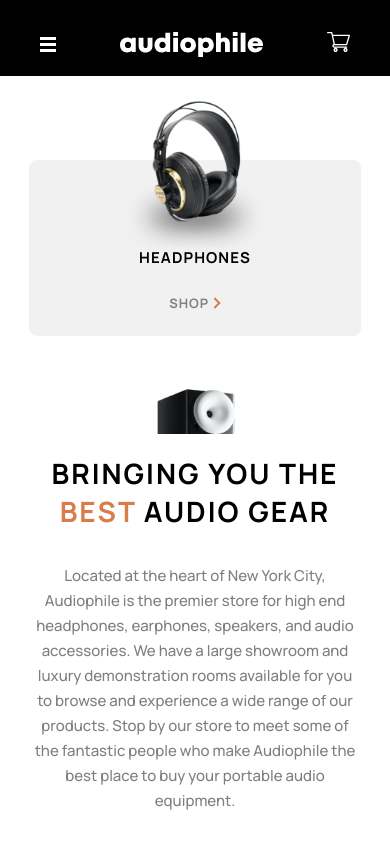
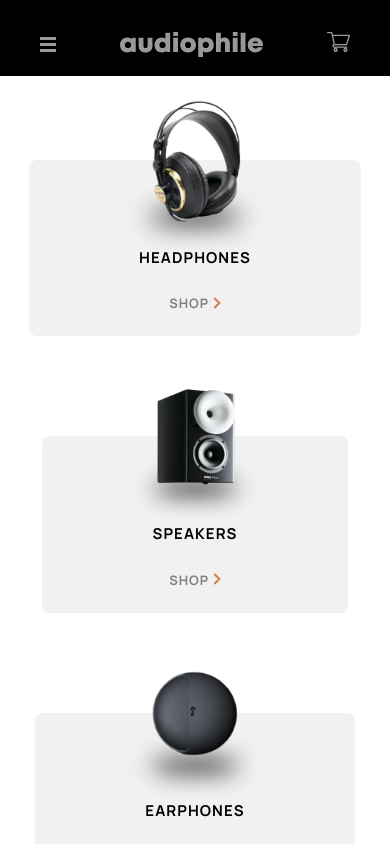
Before and after one commit to seangray-dev/Audiophile, a React (Vite) app: page /products/1 in a window 390 px wide. Both pictures are taken after a click on the button 48 px from the left and 44 px from the top of the page. Shown: the top 844 px of the page. Built offline with nearby package versions, Linux system fonts and the light colour scheme.

Commit message:
add animation for cart toggle and mobile menu toggle

```diff
--- a/src/components/shared/MobileNav.jsx
+++ b/src/components/shared/MobileNav.jsx
@@ -2,7 +2,7 @@ import { React, useState, useEffect } from 'react';
 import { Link } from 'react-router-dom';
 import ButtonShop from '/src/components/shared/buttons/Button-Shop.jsx';
 
-function MobileNav() {
+function MobileNav({ onClose }) {
   const [showMobileMenu, setShowMobileMenu] = useState(false);
 
   useEffect(() => {
@@ -11,6 +11,7 @@ function MobileNav() {
 
   function handleClick() {
     setShowMobileMenu(false);
+    onClose();
   }
 
   return (
@@ -18,7 +19,7 @@ function MobileNav() {
       className={`lg:hidden bg-pureWhite mobile-menu ${
         showMobileMenu ? 'active' : 'hidden'
       }`}>
-      <ul className='pt-[84px] md:pt-[110px] flex flex-col md:flex-row md:justify-between gap-[100px] md:gap-[10px] md:max-w-[689px] mx-auto items-center lg:hidden'>
+      <ul className='pt-[84px] md:pt-[110px] flex flex-col md:flex-row md:justify-between gap-[100px] md:gap-[10px] md:max-w-[689px] mx-auto items-center lg:hidden pb-8'>
         <li className=''>
           <div className='relative flex flex-col gap-[22px] text-center bg-paleSilver rounded-lg px-[110px] md:px-[54px] pt-[88px] pb-[22px] mx-auto'>
             <img
--- a/src/components/shared/Nav.jsx
+++ b/src/components/shared/Nav.jsx
@@ -2,6 +2,17 @@ import React, { useState } from 'react';
 import { Link } from 'react-router-dom';
 import MobileNav from './MobileNav';
 import Cart from './cart/Cart';
+import { motion } from 'framer-motion';
+
+const Backdrop = ({ onClick }) => (
+  <motion.div
+    className='fixed inset-0 bg-black opacity-40 z-40'
+    onClick={onClick}
+    initial={{ opacity: 0 }}
+    animate={{ opacity: 0.4 }}
+    exit={{ opacity: 0 }}
+  />
+);
 
 function MobileMenuButton({ onClick }) {
   return (
@@ -90,13 +101,28 @@ function Nav() {
             )}
           </div>
         </nav>
-        {isMobileMenuOpen && <MobileNav />}
+        {isMobileMenuOpen && (
+          <>
+            <Backdrop onClick={toggleMobileMenu} />
+            <motion.div
+              className='fixed top-0 left-0 h-full opacity-100 w-full p-6  z-50'
+              initial={{ x: '-100vw' }}
+              animate={{ x: 0 }}
+              exit={{ x: '-100vw' }}
+              onClick={toggleMobileMenu}>
+              <MobileNav />
+            </motion.div>
+          </>
+        )}
       </header>
       {cartOpen && (
-        <Cart
-          updateCartItemCount={setCartItemCount}
-          onClose={handleCloseCart}
-        />
+        <>
+          <Backdrop onClick={toggleCart} />
+          <Cart
+            updateCartItemCount={setCartItemCount}
+            onClose={handleCloseCart}
+          />
+        </>
       )}
     </div>
   );
--- a/src/styles/tailwind.css
+++ b/src/styles/tailwind.css
@@ -57,7 +57,6 @@
     top: 9%;
     left: 0;
     width: 100%;
-    height: calc(50% - 64px);
     background-color: white;
     overflow-y: auto;
     transition: transform 0.5s ease-out;
@@ -85,9 +84,6 @@
     padding-right: 1.75rem;
     border-radius: 0.5rem;
     width: 327px;
-    border-width: 1px;
-    border-style: solid;
-    border-color: #e5e5e5;
     position: absolute;
     top: 20px;
     left: 50%;
```
